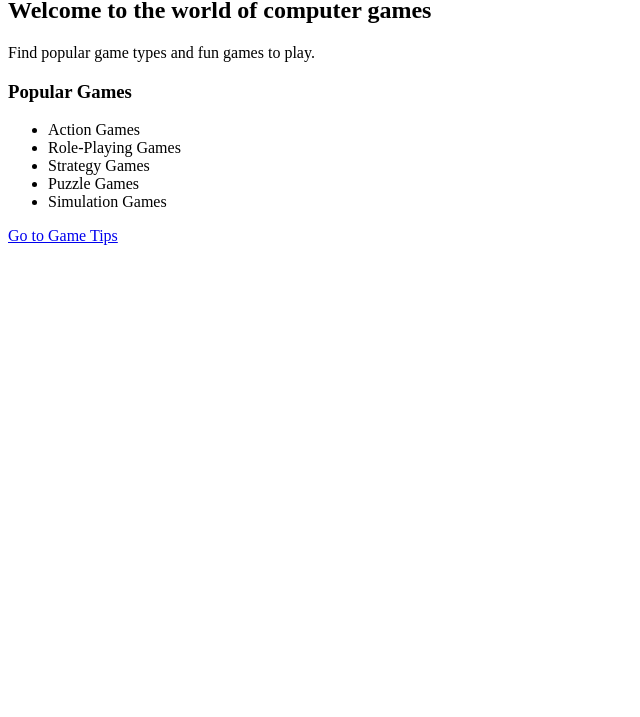
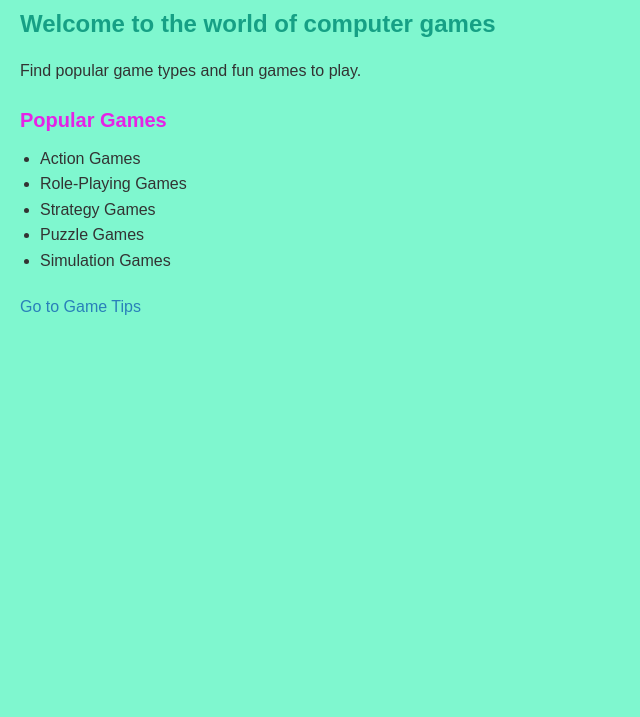
Before and after one commit to Kenzel-promaster41/stackblitz-starters-hsthrt6h, a website: page index.html in a window 1280 px wide. Shown: the part 83-800 px from the top of the page, without its empty margins (0-640 px from the left). Drawn offline with Linux system fonts and the light colour scheme.

Commit message:
Change in style

```diff
--- a/index.html
+++ b/index.html
@@ -19,6 +19,6 @@
     </ul>
 
     <p><a href="page2.html">Go to Game Tips</a></p>
-    <link rel="stylesheet" href="../style.css">
+    <link rel="stylesheet" href="../styles.css">
   </body>
 </html>
--- a/styles.css
+++ b/styles.css
@@ -5,7 +5,7 @@ body, h1, h2, h3, p, ul {
 
 body {
   font-family: Arial, sans-serif;
-  background-color: #f0f0f0;
+  background-color: #7ff7cf;
   color: #333333;
   padding: 20px;
   line-height: 1.6;
@@ -47,7 +47,7 @@ h2 {
 }
 
 h3 {
-  color: #e67e22;
+  color: #e622e6;
   font-size: 20px;
   margin-top: 20px;
   margin-bottom: 10px;
```
Also changed, not shown: page2.html (+1 -1 lines).
